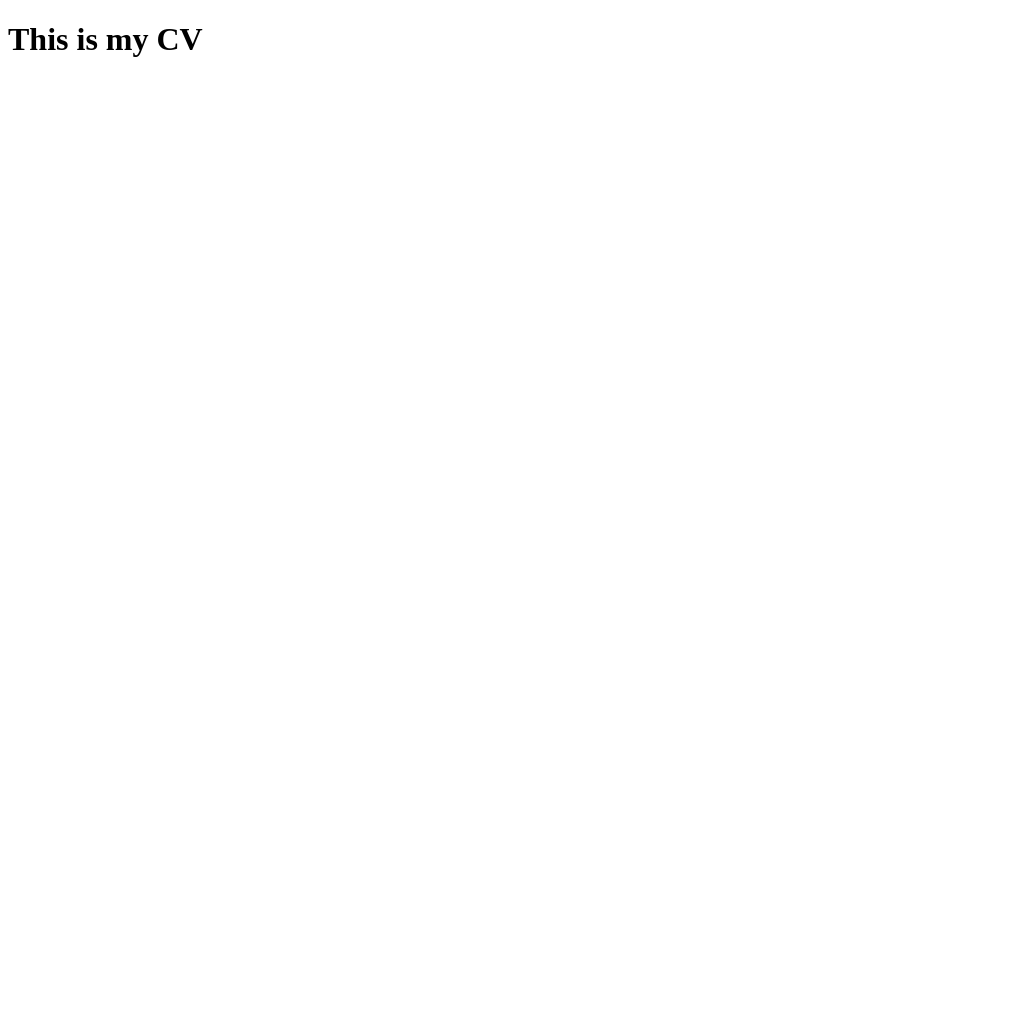
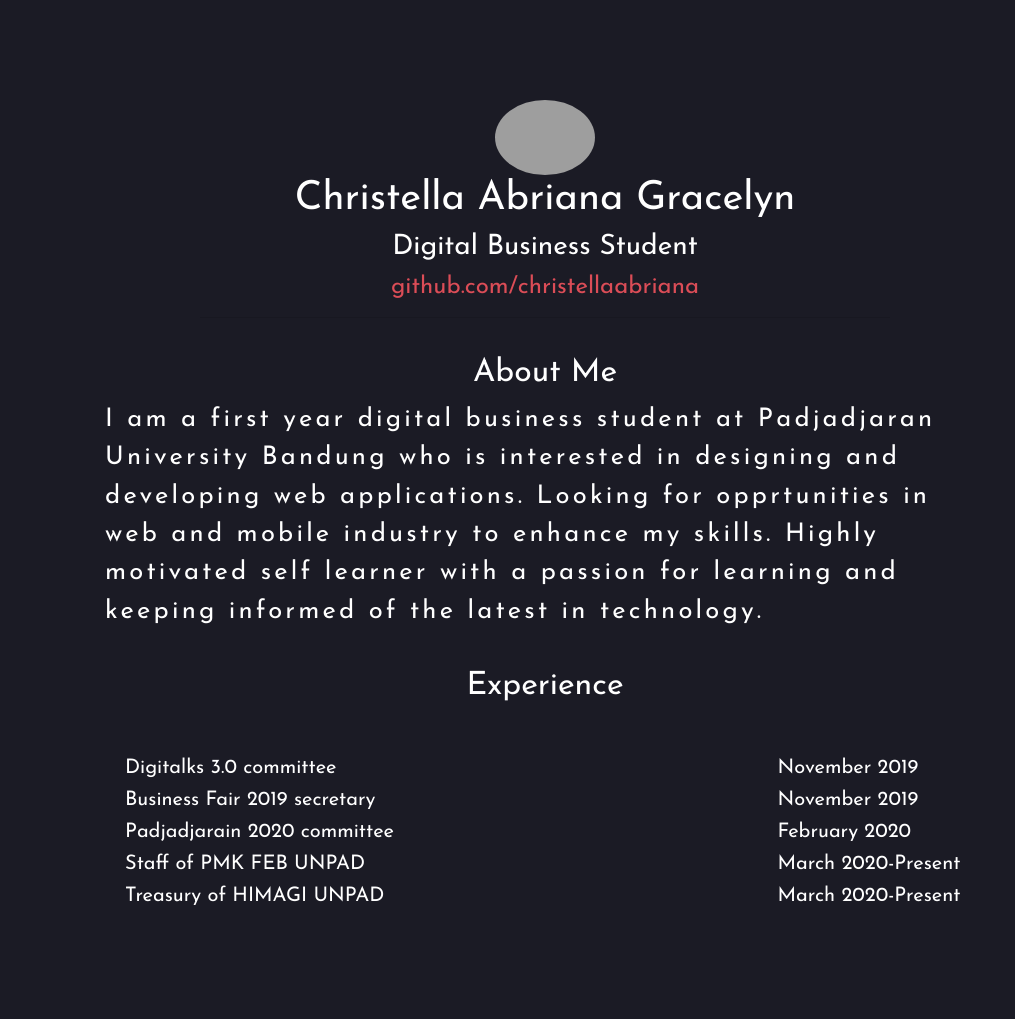
Before and after one commit to christellaabriana/CV, a plain HTML site: page index.html in a window 1280 px wide. Shown: the whole page, without its empty margins (0-1015 px from the left). Before the commit the page ends 800 px from the top, so only its background shows below. Drawn offline with nearby package versions, Linux system fonts and the light colour scheme; grey boxes are pictures that could not be loaded.

Commit message:
Update index.html

```diff
--- a/index.html
+++ b/index.html
@@ -1,8 +1,117 @@
 <!DOCTYPE html>
 <html>
-<body>
+    <head>
+        <title>My CV</title>
+        <link href="https://fonts.googleapis.com/css?family=Josefin+Sans&display=swap" rel="stylesheet">
+        <link rel="stylesheet" href="https://stackpath.bootstrapcdn.com/bootstrap/4.4.1/css/bootstrap.min.css" integrity="sha384-Vkoo8x4CGsO3+Hhxv8T/Q5PaXtkKtu6ug5TOeNV6gBiFeWPGFN9MuhOf23Q9Ifjh" crossorigin="anonymous">
+        <style>
+body {
+  background: #1B1B25;
+  color: #fff;
+  font-family: 'Josefin Sans', sans-serif;
+}
 
-<h1>This is my CV</h1>
+.separator {
+  width: 30%;
+}
 
-</body>
+.title {
+  margin-top: 100px;
+  margin-bottom: 10px;
+
+  a {
+    color: #DB4D57;
+
+    &:hover {
+      text-decoration: none;
+      font-weight: bold;
+    }
+  }
+
+  hr {
+    width: 75%;
+  }
+}
+
+.summary {
+  padding: 20px;
+
+  p {
+    font-size: 1.6rem;
+    letter-spacing: .2rem;
+  }
+}
+
+
+.work-experience {
+  padding: 20px;
+
+  .experience-title {
+    margin-top: 50px;
+  }
+
+  .experience-summary {
+    margin-top: 30px;
+    margin-bottom: 50px;
+  }
+
+  p {
+    font-size: 1.6rem;
+    letter-spacing: .2rem;
+  }
+}
+        </style>
+    </head>
+    <body>
+        <div class="container">
+    <div class="row">
+      <div class="col-md-10 col-md-offset-1">
+        <div class="title text-center">
+          <img src="https://instagram.fcgk7-1.fna.fbcdn.net/v/t51.2885-15/sh0.08/e35/c0.79.864.864a/s640x640/80075118_411640316222604_7985873012280929260_n.jpg?_nc_ht=instagram.fcgk7-1.fna.fbcdn.net&_nc_cat=100&_nc_ohc=hIC_HCplwScAX8XeEsh&oh=dc82b947f21b9f3e76ee5e787075d789&oe=5EA0B09A" class="img-fluid rounded-circle" style="width: 100px">
+          <h1>Christella Abriana Gracelyn</h1>
+          <h3>Digital Business Student</h3>
+          <h4><a href="github.com/christellaabriana">github.com/christellaabriana</a></h4>
+          <hr />
+          <ul class="list-inline">
+
+          </ul>
+        </div>
+
+        <!-- summary section -->
+        <div class="summary">
+          <h2 class="text-center">About Me</h2>
+          <p>I am a first year digital business student at Padjadjaran University Bandung who is interested in designing and developing web applications. Looking for opprtunities in web and mobile industry to enhance my skills. Highly motivated self learner with a passion for learning and keeping informed of the latest in technology.</p>
+
+
+        <!-- work experience section -->
+        <div class="work-experience">
+          <h2 class="text-center">Experience</h2>
+          <div class="row experience-title">
+            <div class="col-md-9">
+              <h5>Digitalks 3.0 committee</h5>
+              <h5>Business Fair 2019 secretary</h5>
+              <h5>Padjadjarain 2020 committee</h5>
+              <h5>Staff of PMK FEB UNPAD</h5>
+              <h5>Treasury of HIMAGI UNPAD</h5>
+            </div>
+            <div class="col-md-3">
+              <h5>November 2019</h5>
+              <h5>November 2019</h5>
+              <h5>February 2020</h5>
+              <h5>March 2020-Present</h5>
+              <h5>March 2020-Present</h5>
+            </div>
+          </div>
+          <div class="row experience-summary">
+            <div class="col-md-12">
+            </div>
+          </div>
+            </div>
+          </div>
+        </div>
+      </div>
+    </div>
+  </div>
+</div>
+    </body>
 </html>
```
